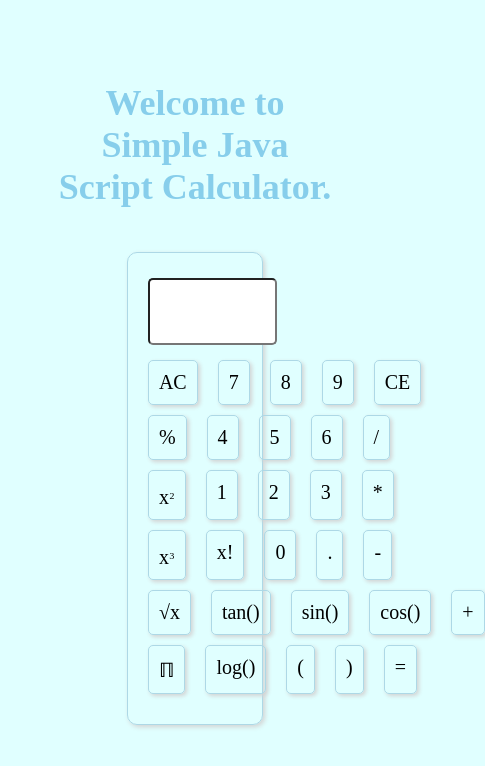
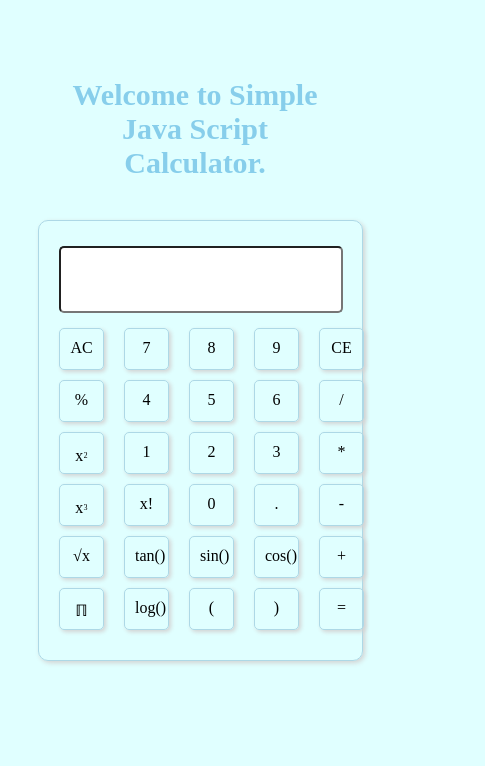
Before and after one commit to Ziaul-hasan/calculator, a plain HTML site: page index.html in a window 390 px wide. Shown: the whole page, 485 px wide, since content can reach past the window. Drawn offline with Linux system fonts and the light colour scheme.

Commit message:
responsive done

```diff
--- a/style.css
+++ b/style.css
@@ -42,3 +42,21 @@ h1{
     box-shadow: 2px 2px 4px lightgray;
     cursor: pointer;
 }
+
+@media screen and (max-width: 668px) {
+    h1{
+        font-size: 30px;
+    }
+    .container{
+        width: 90%;
+        margin: 0 auto;
+    }
+    #display{
+        width: 85%;
+    }
+    .btn{
+        font-size: 16px;
+        width: 23px;
+        height: 20px;
+    }
+}
```
